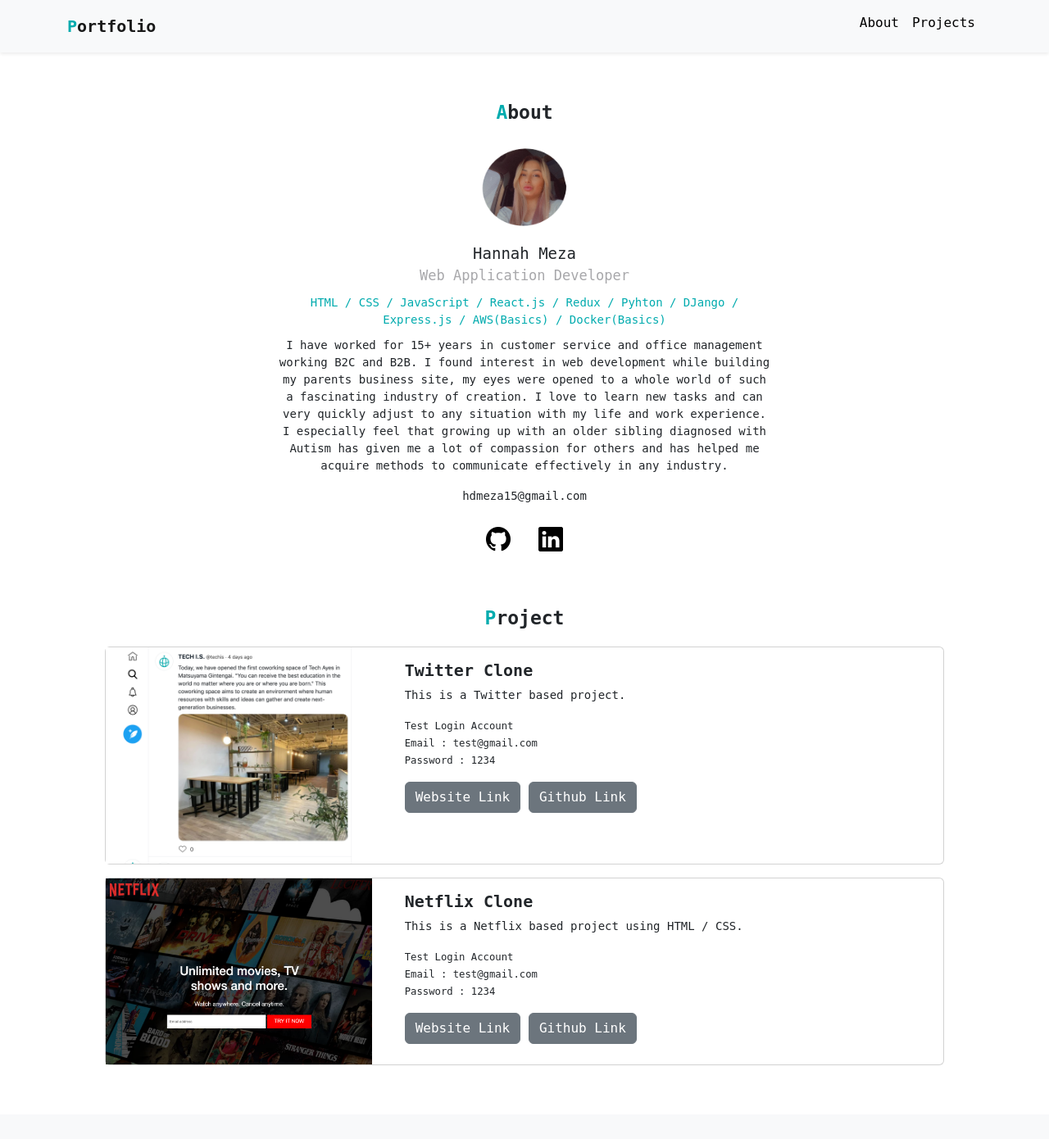
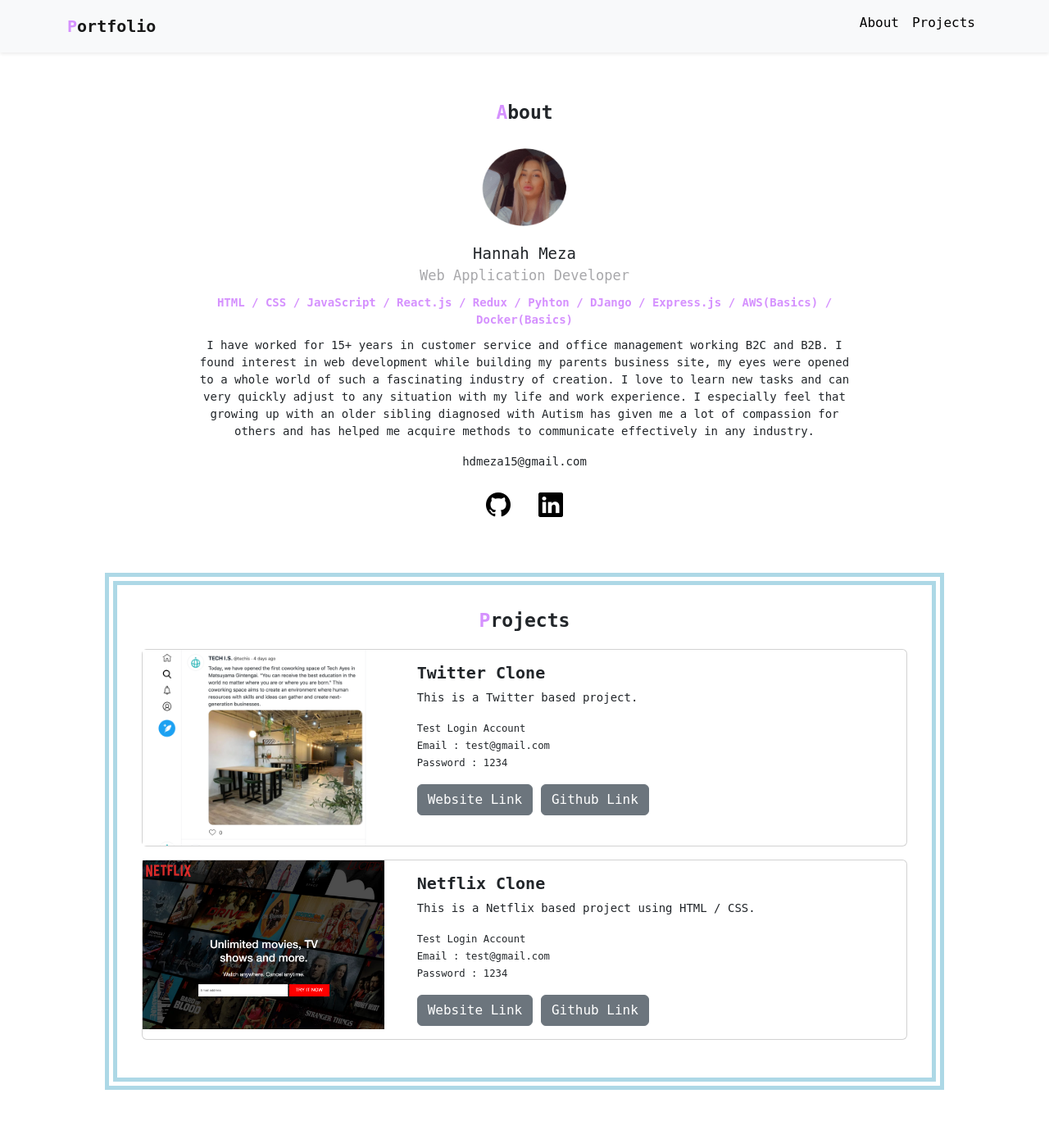
Before and after one commit to hannahmeza/portfolio, a PHP site: page / in a window 1280 px wide. Shown: the whole page at 82% size. Before the commit the page ends 1300 px from the top, so only its background shows below. Run offline with PHP 8.4, Linux system fonts and the light colour scheme; some libraries are stand-ins or nearby versions.

Commit message:
added personal touches to design

```diff
--- a/index.html
+++ b/index.html
@@ -56,7 +56,7 @@
       </div>
 
       <div id="project">
-        <h2><span class="font-primary">P</span>roject</h2>
+        <h2><span class="font-primary">P</span>rojects</h2>
 
         <div class="card mb-3">
             <div class="row">
--- a/style.css
+++ b/style.css
@@ -9,7 +9,7 @@
 }
 
 .font-primary {
-    color: #00ABAE;
+    color: #d084fee4;
 }
 
 .title-icon {
@@ -40,7 +40,7 @@
 
 #about {
     margin: 60px auto;
-    max-width: 600px;
+    max-width: 800px;
     text-align: center;
 }
 
@@ -63,8 +63,9 @@
 
 #about .skills {
     font-size: 14px;
-    color: #00ABAE;
+    color: #d084fee4;
     margin-bottom: 10px;
+    font-weight: bold;
 }
 
 #about .email {
@@ -89,7 +90,11 @@
 
 #project {
     margin: 60px auto;
+    padding: 30px;
     width: 80%;
+    border-color: lightblue;
+    border-style: double;
+    border-width: 15px;
 
 }
 
```
